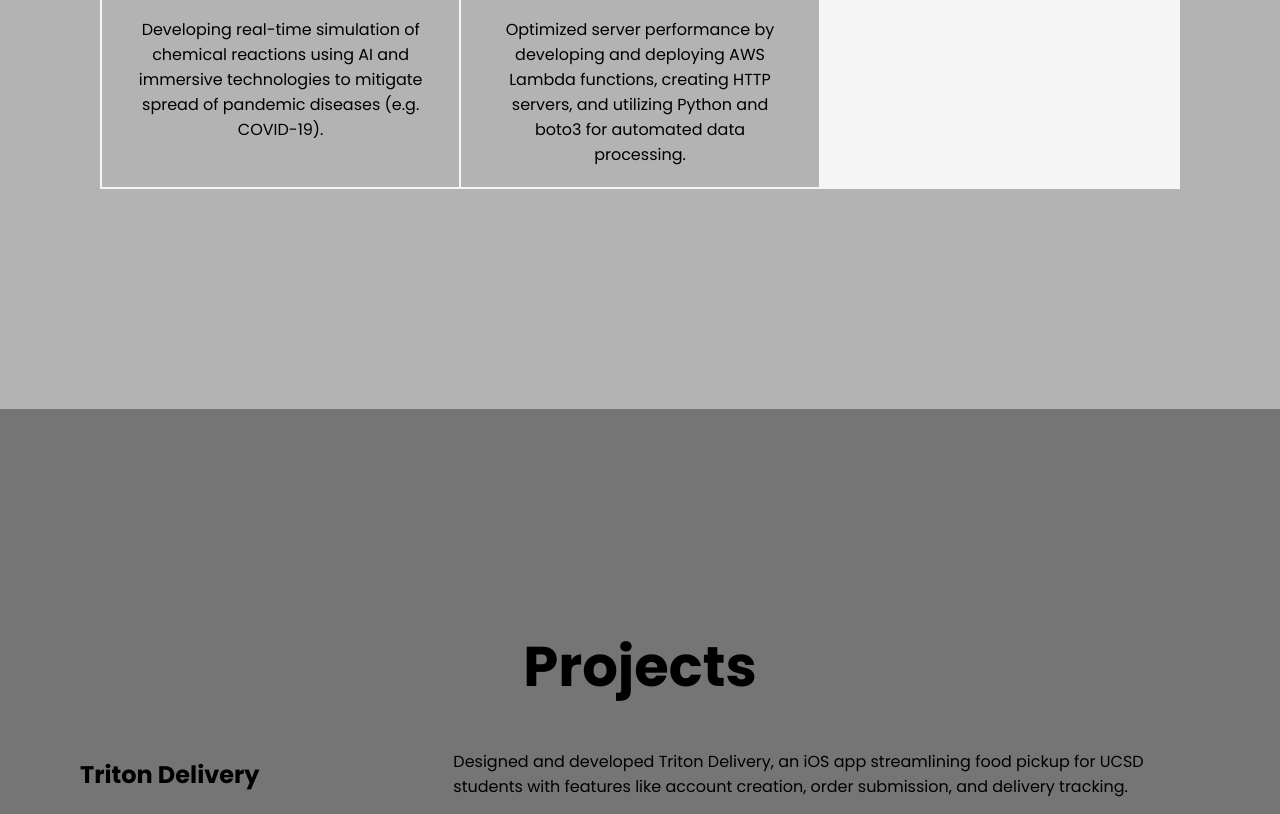
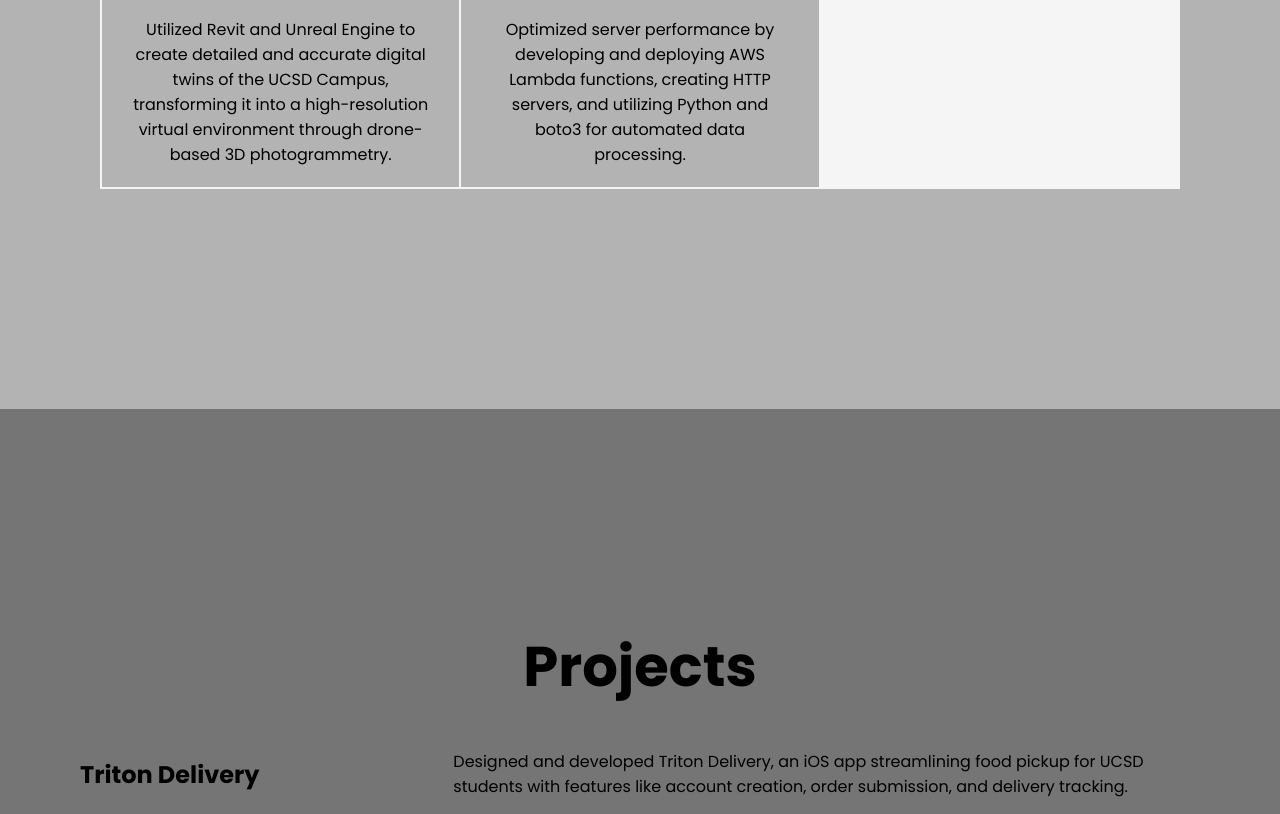
Before and after one commit to derryl0925/derryl0925.github.io, a plain HTML site: page index.html in a window 1280 px wide. Shown: the part 1191-2005 px from the top of the page. Drawn offline with Linux system fonts and the light colour scheme.

Commit message:
Update index.html
updated qualcomm institute description

```diff
--- a/index.html
+++ b/index.html
@@ -59,7 +59,7 @@
                 loading="lazy" />
             </picture>
             <p>
-              Developing real-time simulation of chemical reactions using AI and immersive technologies to mitigate spread of pandemic diseases (e.g. COVID-19).
+              Utilized Revit and Unreal Engine to create detailed and accurate digital twins of the UCSD Campus, transforming it into a high-resolution virtual environment through drone-based 3D photogrammetry.
             </p>
           </article>
         </div>
```
